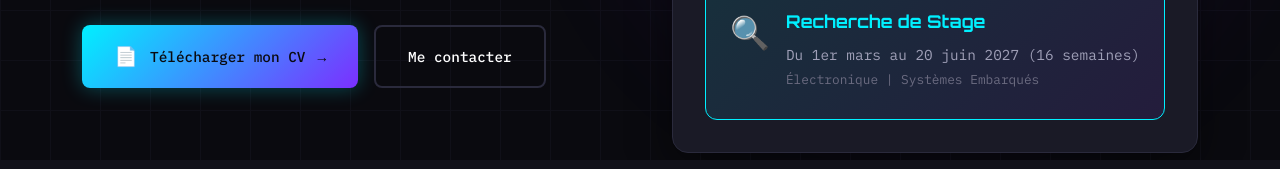
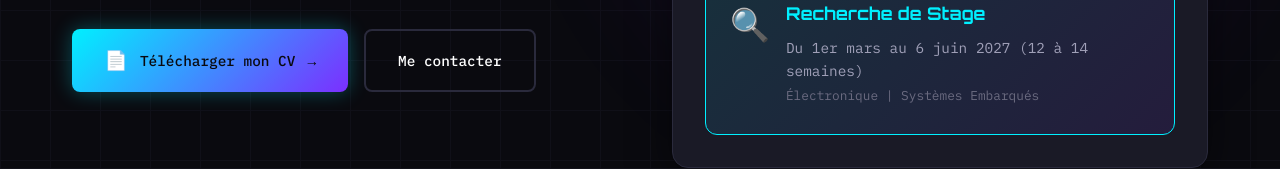
Before and after one commit to qthivand/Portfolio, a website built with Vite: page index.html in a window 1280 px wide. Shown: the part 640-809 px from the top of the page. Built offline with nearby package versions, Linux system fonts and the light colour scheme.

Commit message:
Update index.html

```diff
--- a/index.html
+++ b/index.html
@@ -122,7 +122,7 @@
             <div class="alert-icon">🔍</div>
             <div class="alert-content">
               <strong>Recherche de Stage</strong>
-              <p>Du 1er mars au 20 juin 2027 (16 semaines)</p>
+              <p>Du 1er mars au 6 juin 2027 (12 à 14 semaines)</p>
               <p class="alert-small">Électronique | Systèmes Embarqués</p>
             </div>
           </div>
@@ -706,7 +706,7 @@
         <div class="contact-intro">
           <h3>Recherche de Stage</h3>
           <p class="contact-text">
-            Je suis actuellement à la recherche d'un <strong>stage de 16 semaines</strong> du <strong>1er mars au 20 juin 2027</strong>
+            Je suis actuellement à la recherche d'un <strong>stage de 12 à 14 semaines</strong> du <strong>1er mars au 6 juin 2027</strong>
             dans le domaine de l'électronique et des systèmes embarqués.
           </p>
           <p class="contact-interests">
```
